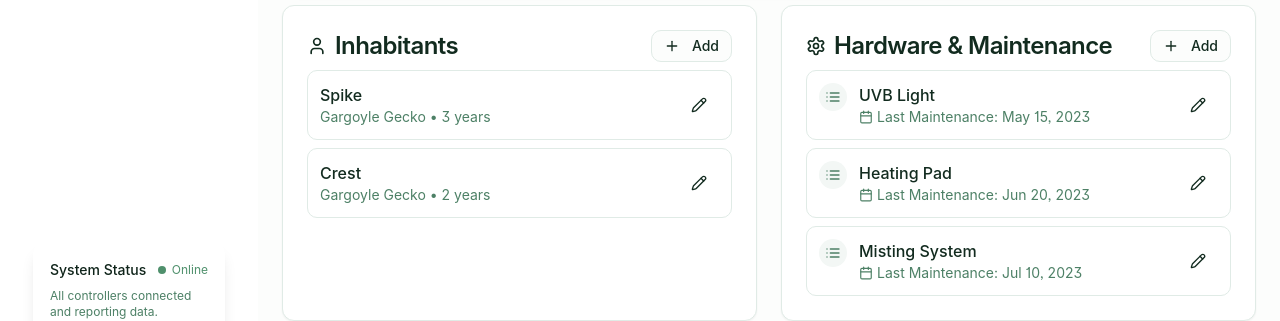
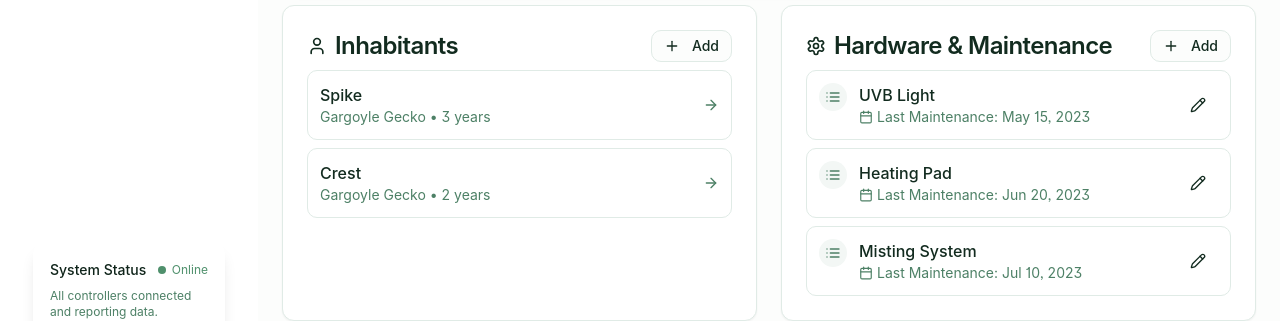
Before and after one commit to MedakaRiceFish/reptile-nurture-system, a React (Vite) app: page /enclosure/1 in a window 1280 px wide. Shown: the part 430-751 px from the top of the page. Built offline with nearby package versions, Linux system fonts and the light colour scheme; a web font is replaced by a local one.

Commit message:
Link inhabitants to individual pages
Make each inhabitant record in the inhabitants section link to the individual's page.

```diff
--- a/src/pages/Environment.tsx
+++ b/src/pages/Environment.tsx
@@ -1,10 +1,9 @@
-
 import React, { useState } from "react";
-import { useParams, useNavigate } from "react-router-dom";
+import { useParams, useNavigate, Link } from "react-router-dom";
 import { MainLayout } from "@/components/ui/layout/MainLayout";
 import { Card, CardContent, CardHeader, CardTitle } from "@/components/ui/card";
 import { Button } from "@/components/ui/button";
-import { Thermometer, Droplet, User, Image, List, Calendar, Plus, Settings, Clock, Activity, Pencil } from "lucide-react";
+import { Thermometer, Droplet, User, Image, List, Calendar, Plus, Settings, Clock, Activity, Pencil, ArrowRight } from "lucide-react";
 import { Dialog, DialogContent, DialogHeader, DialogTitle, DialogTrigger } from "@/components/ui/dialog";
 import { Input } from "@/components/ui/input";
 import { Label } from "@/components/ui/label";
@@ -481,15 +480,19 @@ const Environment = () => {
             <CardContent>
               <div className="space-y-2">
                 {enclosure.inhabitants.map(inhabitant => (
-                  <div key={inhabitant.id} className="flex justify-between items-center p-3 rounded-md border bg-card hover:bg-muted/50 transition-colors">
-                    <div>
-                      <p className="font-medium">{inhabitant.name}</p>
-                      <p className="text-sm text-muted-foreground">{inhabitant.species} • {inhabitant.age}</p>
+                  <Link
+                    key={inhabitant.id}
+                    to={`/inhabitant/${inhabitant.id}`}
+                    className="block"
+                  >
+                    <div className="flex justify-between items-center p-3 rounded-md border bg-card hover:bg-muted/50 transition-colors">
+                      <div>
+                        <p className="font-medium">{inhabitant.name}</p>
+                        <p className="text-sm text-muted-foreground">{inhabitant.species} • {inhabitant.age}</p>
+                      </div>
+                      <ArrowRight className="h-4 w-4 text-muted-foreground" />
                     </div>
-                    <Button variant="ghost" size="icon">
-                      <Pencil className="h-4 w-4" />
-                    </Button>
-                  </div>
+                  </Link>
                 ))}
               </div>
             </CardContent>
```
